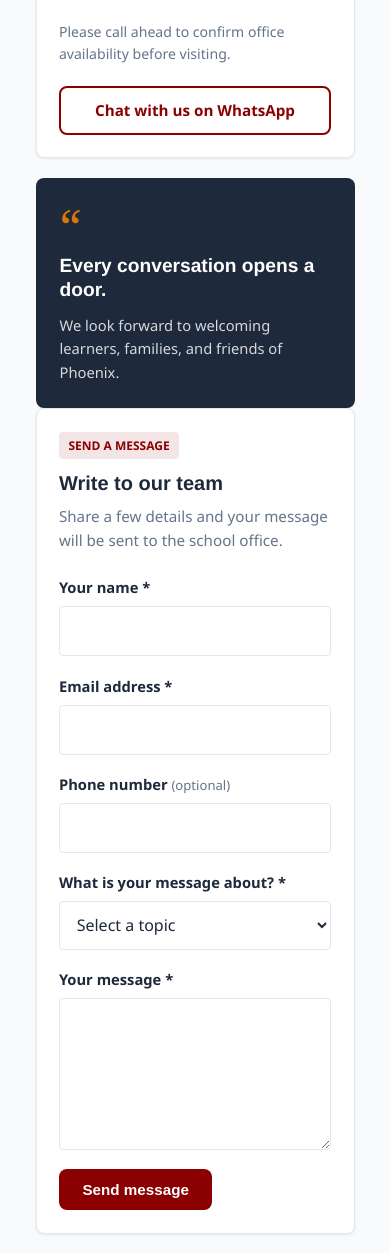
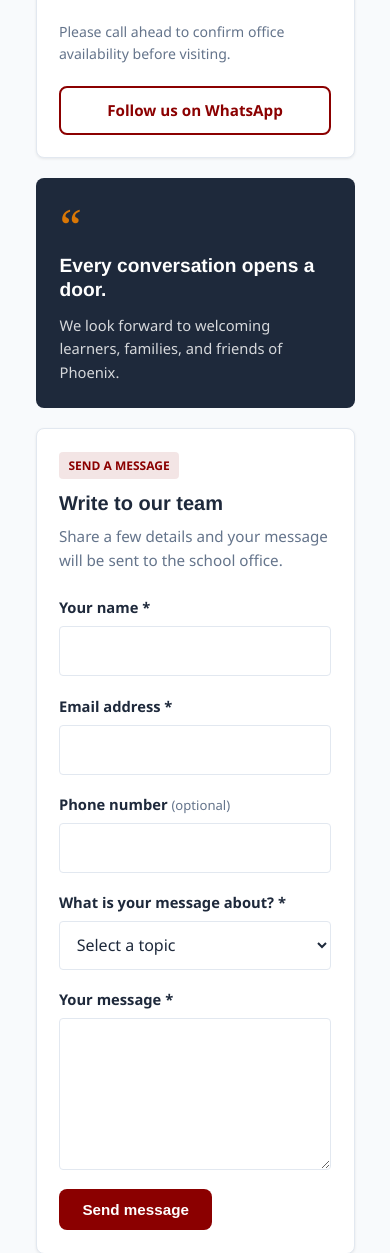
Before and after one commit to LiyandasGitH/Phoenix-High-School, a plain HTML site: page contact.html in a window 390 px wide. Shown: the part 1493-2746 px from the top of the page. Drawn offline with Linux system fonts and the light colour scheme.

Commit message:
fix: bugs with the colums of the _How can we help_ sectoin of the contact page.
the contact details column and send message column are aligned properly now

```diff
--- a/contact.html
+++ b/contact.html
@@ -454,8 +454,7 @@
                     <p class="section-subtitle">Choose the easiest way to reach the school office.</p>
                 </div>
 
-
-
+                <div class="contact-layout">
                     <aside class="contact-sidebar" aria-label="School contact details">
                         <section class="card contact-info-card" aria-labelledby="contact-details-title">
                             <div class="card-body">
@@ -476,7 +475,7 @@
                                     </div>
                                 </dl>
                                 <p class="contact-hours-note">Please call ahead to confirm office availability before visiting.</p>
-                                <a class="btn btn-outline contact-whatsapp-link" href="https://wa.me/27216384577?text=Hello%20Phoenix%20Secondary%20School" target="_blank" rel="noopener noreferrer">Chat with us on WhatsApp</a>
+                                <a class="btn btn-outline contact-whatsapp-link" href="https://whatsapp.com/channel/0029Vb8sCBqHFxOyT6q9uO1y" target="_blank" rel="noopener noreferrer">Follow us on WhatsApp</a>
                             </div>
                         </section>
 
@@ -487,7 +486,6 @@
                         </section>
                     </aside>
 
-                     <div class="contact-layout">
                     <section class="card contact-form-card" id="send-message" aria-labelledby="message-title">
                         <div class="card-body">
                             <span class="badge badge-red">Send a message</span>
--- a/css/styles.css
+++ b/css/styles.css
@@ -817,7 +817,7 @@ ul {
 
 .contact-layout {
     display: grid;
-    grid-template-columns: minmax(0, 1.35fr) minmax(280px, 0.8fr);
+    grid-template-columns: minmax(280px, 0.8fr) minmax(0, 1.35fr);
     gap: 2rem;
     align-items: start;
 }
@@ -1308,7 +1308,7 @@ ul {
     }
 
     .contact-layout {
-        grid-template-columns: minmax(0, 1.25fr) minmax(240px, 0.75fr);
+        grid-template-columns: minmax(240px, 0.75fr) minmax(0, 1.25fr);
         gap: 1.25rem;
     }
 
```
